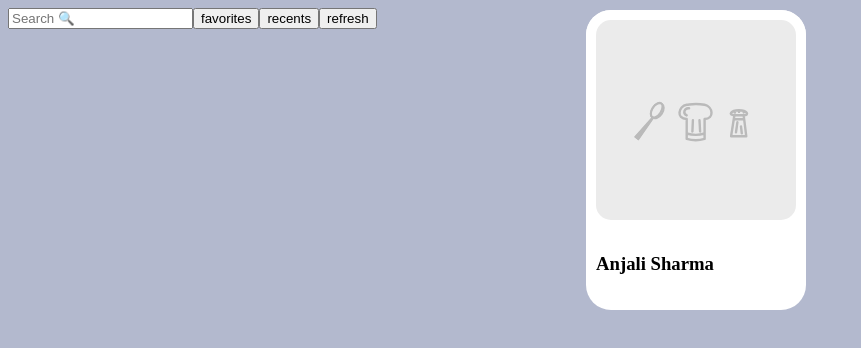
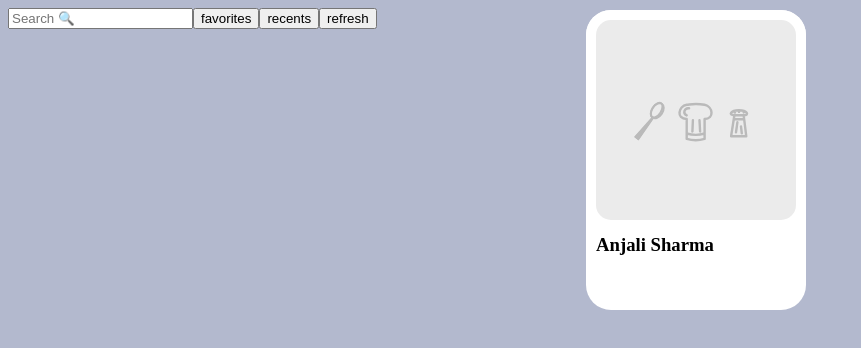
Before and after one commit to Harrison-Mueller/recipe-website, a React (Vite) app: page / in a window 1280 px wide. Shown: the top 348 px of the page, without its empty margins (0-861 px from the left). Built offline with nearby package versions, Linux system fonts and the light colour scheme.

Commit message:
Fixes Vertical Alignment Of Inline Blocks In Recipe list

```diff
--- a/src/css/RecipeCard.css
+++ b/src/css/RecipeCard.css
@@ -5,6 +5,7 @@
     background-color: white;
     border-radius: 25px;
     margin: 10px;
+    vertical-align: top;
 }
 
 .recipe-card-image {
@@ -14,5 +15,8 @@
 }
 
 .recipe-card-name {
-    margin-left: 10px;
+    margin: 0;
+    padding-left: 10px;
+    padding-right: 10px;
+    /* height:100px; */
 }
```
